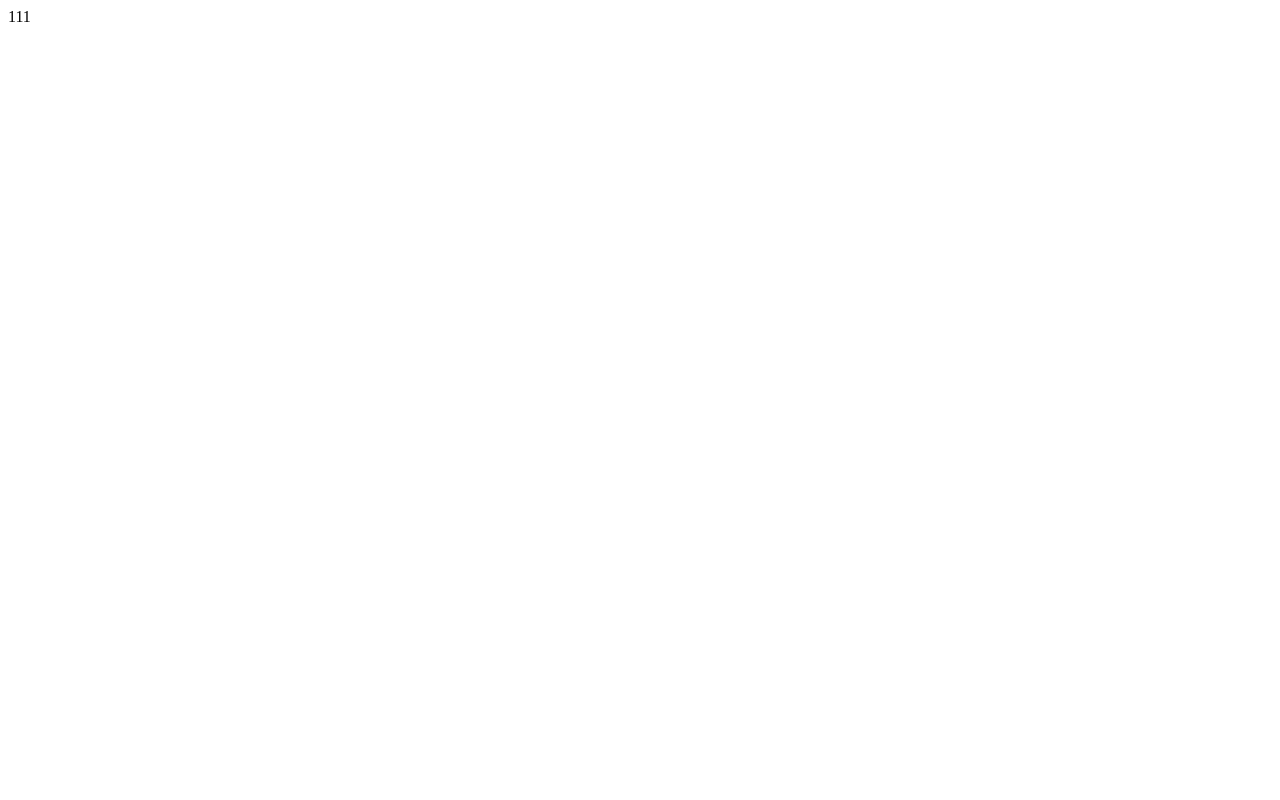
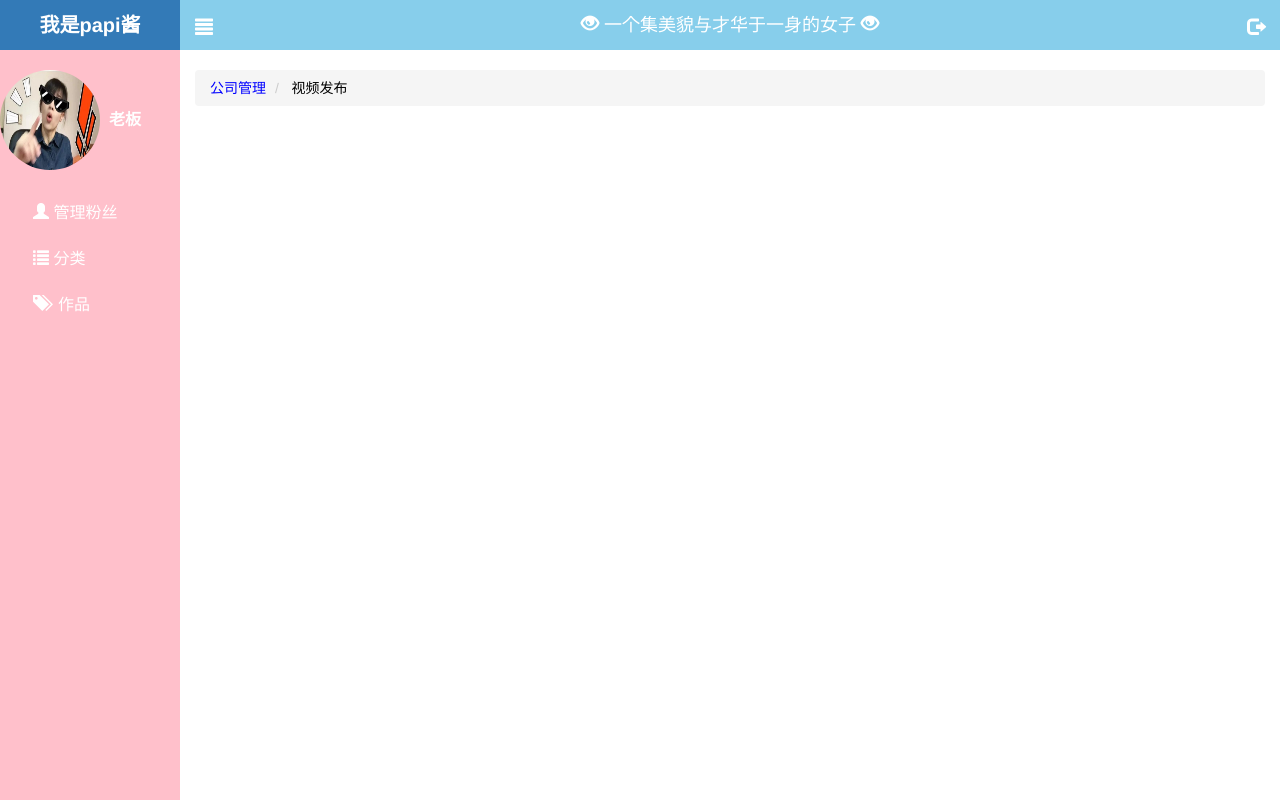
Before and after one commit to liuna0113/newLetaoProject, a website: page public/back/index.html in a window 1280 px wide. Drawn offline with Linux system fonts and the light colour scheme.

Commit message:
增加了index修改项

```diff
--- a/public/back/css/common.css
+++ b/public/back/css/common.css
@@ -1,6 +1,130 @@
-.mt150{
+.mt150 {
   margin: 150px auto;
 }
-.tc{
+
+a {
+  text-decoration: none;
+  color: #fff;
+}
+
+a:hover, a:visited, a:active, a:link {
+  text-decoration: none;
+  color: #fff;
+}
+
+ul {
+  list-style: none;
+  margin: 0;
+  padding: 0;
+}
+
+.lt_aside {
+  width: 180px;
+  transition: all 1s;
+  height: 100%;
+  position: absolute;
+  top: 0;
+  left: 0;
+  background-color: pink;
+}
+
+.lt_aside.now {
+  left: -180px;
+}
+
+.brand {
+  height: 50px;
+  width: 100%;
+  line-height: 50px;
+  color: #fff;
+  background: #337ab7;
+  font-size: 20px;
+  font-weight: 700;
+}
+
+.user {
+  width: 100%;
+  /*height: 100px;*/
+  padding-top: 20px;
+  padding-bottom: 10px;
+  /*line-height: 100px;*/
+  /*text-align: center;*/
+}
+
+.user img {
+  display: block;
+  width: 100px;
+  height: 100px;
+  border-radius: 50%;
+}
+
+.user p {
+  color: #fff;
+  line-height: 100px;
+  height: 100px;
+  text-align: center;
+  font-size: 16px;
+  font-weight: 700;
+  word-wrap: break-word;
+  word-break: normal;
+}
+
+.catagory li {
+  border: 3px solid transparent;
+  display: block;
+  /*height: 40px;*/
+  line-height: 40px;
+  padding-left: 30px;
+  font-size: 16px;
+}
+
+.child {
+  /*line-height: 40px;*/
+  /*padding-left: 50px;*/
+}
+
+.child a {
+  display: block;
+  line-height: 40px;
+  padding-left: 20px;
+}
+
+.lt_main {
+  padding-left: 180px;
+  transition: all 1s;
+}
+
+.lt_main.now {
+  padding-left: 0;
+}
+
+.lt_main .header {
+  height: 50px;
+  width: 100%;
+  background: skyblue;
+  margin-bottom: 20px;
   text-align: center;
 }
+
+.lt_main .header a {
+  padding: 0 15px;
+  display: block;
+  font-size: 18px;
+  line-height: 50px;
+}
+
+.lt_main .header a:nth-child(2) {
+  padding: 0;
+  display: inline-block;
+  text-align: center;
+}
+
+.bread {
+  padding-left: 15px;
+  padding-right: 15px;
+  margin-bottom: 20px;
+}
+
+.lt_rooter {
+  margin: 30px auto;
+}
--- a/public/back/index.html
+++ b/public/back/index.html
@@ -2,9 +2,75 @@
 <html lang="en">
 <head>
   <meta charset="UTF-8">
-  <title>Title</title>
+  <title>Letao首页</title>
+  <link rel="stylesheet" href="./lib/bootstrap/css/bootstrap.min.css">
+  <link rel="stylesheet" href="./lib/bootstrap-validator/css/bootstrapValidator.min.css">
+  <link rel="stylesheet" href="./lib/nprogress/nprogress.css">
+  <link rel="stylesheet" href="./css/common.css">
 </head>
 <body>
-111
+<div class="lt_aside">
+  <div class="brand text-center">我是papi酱</div>
+  <div class="user clearfix">
+    <img class="pull-left" src="./images/default.jpg" alt="">
+    <p class="pull-left">&nbsp;&nbsp;老板</p>
+  </div>
+  <div class="catagory">
+    <ul>
+      <li><a href="javascript:;"><i class="glyphicon glyphicon-user"></i> 管理粉丝</a></li>
+      <li class="cata">
+        <a href="javascript:;"><i class="glyphicon glyphicon-list"></i> 分类</a>
+        <div class="child" style="display: none;">
+          <a class="first" href="javascript:;">first</a>
+          <a class="second" href="javascript:;">second</a>
+        </div>
+      </li>
+
+      <li><a href="javascript:;"><i class="glyphicon glyphicon-tags"></i> &nbsp;作品</a></li>
+    </ul>
+  </div>
+</div>
+<div class="lt_main">
+  <div class="header">
+    <a href="javascript:;" class="lt_menu pull-left glyphicon glyphicon-align-justify"></a>
+    <a href="javascript:;" class="lt_subHeader"><i class="glyphicon glyphicon-eye-open"></i> 一个集美貌与才华于一身的女子 <i
+        class="glyphicon glyphicon-eye-open"></i></a>
+    <a href="javascript:;" class="lt_logout pull-right glyphicon glyphicon-log-out"></a>
+  </div>
+  <div class="bread">
+    <ol class="breadcrumb">
+      <li><a href="#" style="color:blue">公司管理</a></li>
+      <li class="active">
+        <a href="javascript:;" style="color:#000">视频发布</a>
+      </li>
+    </ol>
+  </div>
+
+</div>
+<div class="modal fade" id="myModal" tabindex="-1" aria-labelledby="myModalLabel" aria-hidden="true">
+  <div class="modal-dialog">
+    <div class="modal-content">
+      <div class="modal-header">
+        <button type="button" class="close" data-dismiss="modal" aria-label="Close"><span
+            aria-hidden="true">&times;</span></button>
+        <h4 class="modal-title" id="myModalLabel">温馨提示</h4>
+      </div>
+      <div class="modal-body">
+        <i class="glyphicon glyphicon-info-sign"></i>您确定要退出后台管理系统吗？
+      </div>
+      <div class="modal-footer">
+        <button type="button" class="btn btn-default" data-dismiss="modal">取消</button>
+        <button type="button" class="btn btn-primary">确认</button>
+      </div>
+    </div>
+  </div>
+</div>
+
+<script src="./lib/jquery/jquery.min.js"></script>
+<script src="./lib/bootstrap/js/bootstrap.min.js"></script>
+<script src="./lib/bootstrap-validator/js/bootstrapValidator.min.js"></script>
+<script src="./lib/nprogress/nprogress.js"></script>
+<script src="./js/common.js"></script>
+<script src="./js/index.js"></script>
 </body>
 </html>
--- a/public/back/js/common.js
+++ b/public/back/js/common.js
@@ -1,6 +1,46 @@
-$(document).ajaxStart(function () {
-  NProgress.start();
-});
-setTimeout(function () {
-  NProgress.stop();
-}, 500)
+$(function () {
+  $(document).ajaxStart(function () {
+    NProgress.start();
+  });
+
+  setTimeout(function () {
+    NProgress.done();
+  }, 500);
+
+
+  $('.cata').on('click', function () {
+    $('.child').slideToggle();
+  });
+
+  $('.lt_menu').on('click', function () {
+    $('.lt_aside').toggleClass('now');
+    $('.lt_main').toggleClass('now');
+  });
+
+  // $('.lt_logout').on('click', function () {
+  //   $.ajax({
+  //     type: "get",
+  //     url: "/employee/checkRootLogin",
+  //     success: function (data) {
+  //       if (data.success) {
+  //         window.location.href = "login.html";
+  //       }
+  //     }
+  //   })
+  // });
+
+
+
+
+
+
+
+
+
+
+
+
+
+
+
+})
```
Also changed, not shown: public/back/login.html (+1 -1 lines), public/back/images/default.jpg (added), public/back/js/index.js (added).
